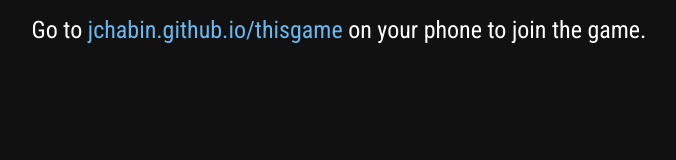
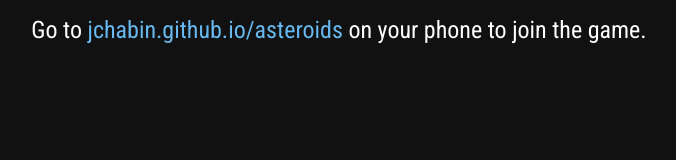
Before and after one commit to jchabin/asteroids, a plain HTML site: page index.html in a window 1280 px wide. Shown: the full height of the page, 301-977 px from the left. Drawn offline with Linux system fonts and the light colour scheme; no server answers; a web font is replaced by a local one.

Commit message:
Update index.html

```diff
--- a/index.html
+++ b/index.html
@@ -287,7 +287,7 @@
 			</div>
 		</div>
 		<div class="menu" id="desktop">
-			<div class="header">Go to <span class="accent">jchabin.github.io/thisgame</span> on your phone to join the game.</div>
+			<div class="header">Go to <span class="accent">jchabin.github.io/asteroids</span> on your phone to join the game.</div>
 			<div id="code">&nbsp;</div>
 			<div id="players">
 
```
